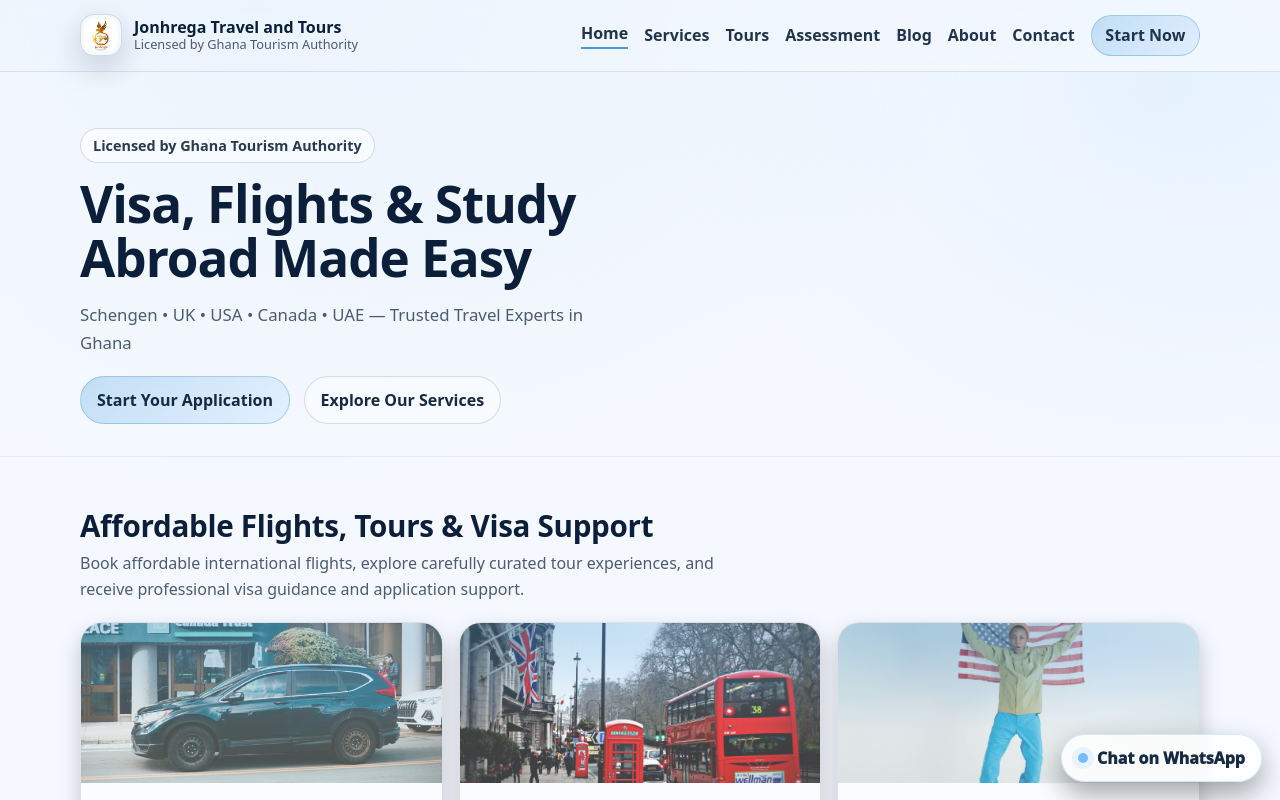
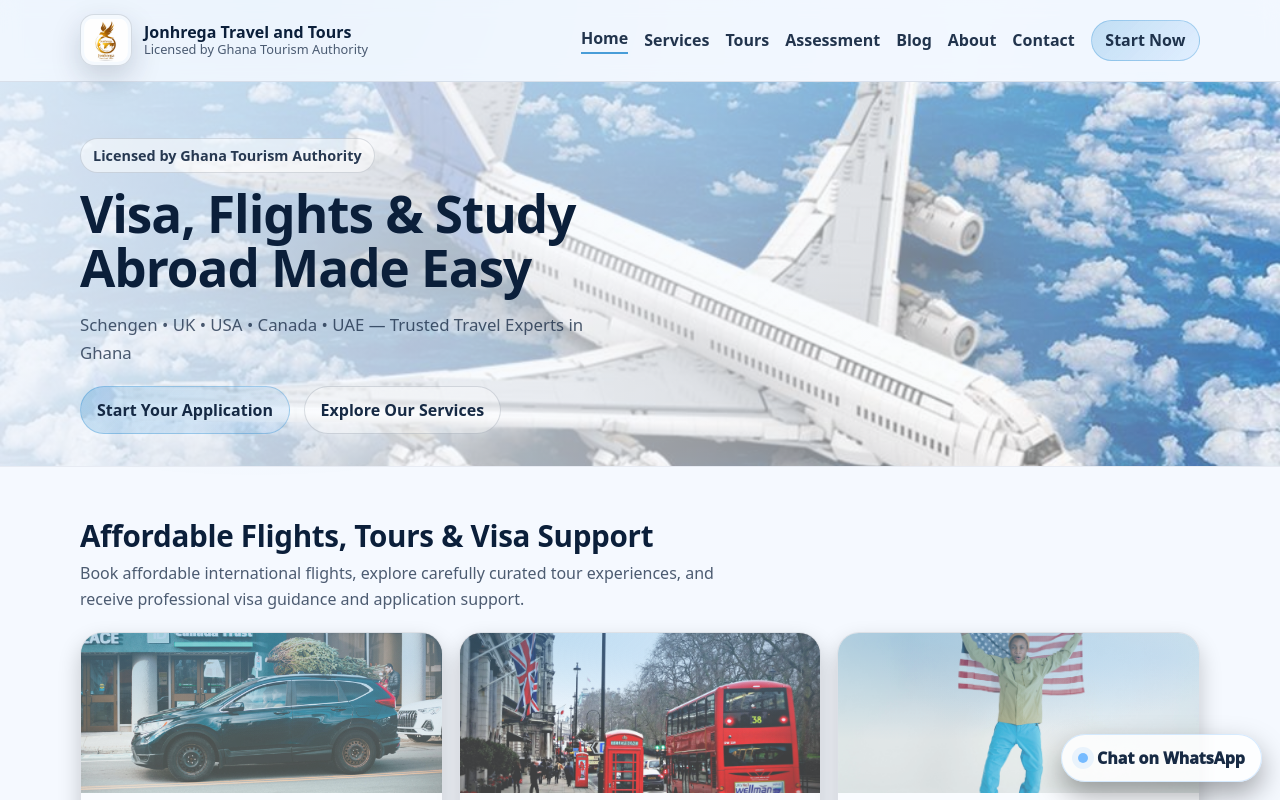
Before and after one commit to learngermanghana/jonhrega-travel-site, a React (Vite) app: page / in a window 1280 px wide. Shown: the top 800 px of the page. Built offline with nearby package versions, Linux system fonts and the light colour scheme.

Commit message:
Update hero plane image and logo size

```diff
--- a/src/index.css
+++ b/src/index.css
@@ -56,8 +56,8 @@ a:hover{ text-decoration: underline; }
   align-items: center;
 }
 .brand__logo{
-  width: 42px;
-  height: 42px;
+  width: 52px;
+  height: 52px;
   object-fit: cover;
   border-radius: 14px;
   border: 1px solid rgba(11,31,58,.14);
@@ -134,7 +134,7 @@ a:hover{ text-decoration: underline; }
   inset: 0;
   background:
     linear-gradient(90deg, rgba(245,249,255,.88) 0%, rgba(245,249,255,.62) 55%, rgba(245,249,255,.25) 100%),
-    url("/images/plane.jpg") center/cover no-repeat;
+    url("/images/plane.jpeg") center/cover no-repeat;
   z-index: 0;
 }
 .hero__inner{
```
